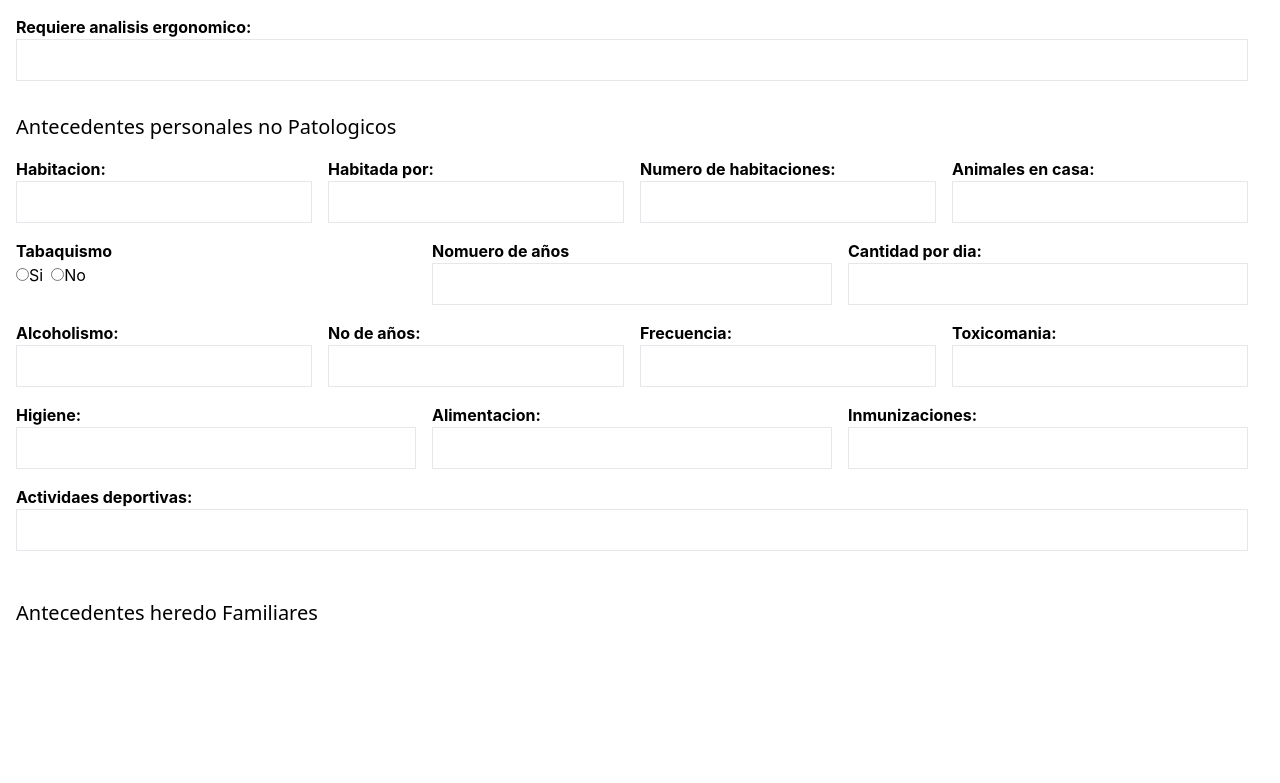
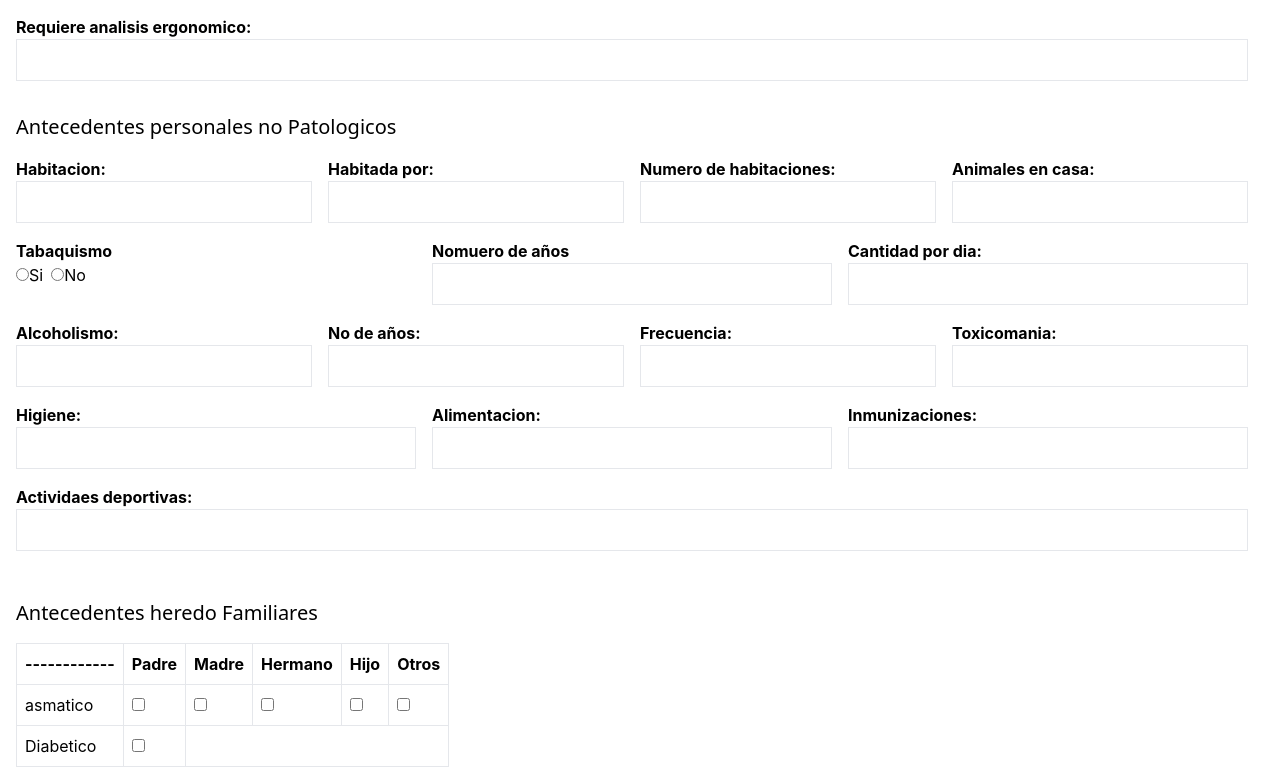
Before and after one commit to Varg-Vikernes/medical-control, a React (Create React App) app: page /Hcx1 in a window 1280 px wide. Shown: the part 1503-2286 px from the top of the page. Before the commit the page ends 2162 px from the top, so only its background shows below. Built offline with nearby package versions, Linux system fonts and the light colour scheme.

Commit message:
tabla de antecedentesHeredofamiliar

```diff
--- a/src/components/Hcx1/antecedentesHeredoFam/antecedentesHeredoF.jsx
+++ b/src/components/Hcx1/antecedentesHeredoFam/antecedentesHeredoF.jsx
@@ -1,10 +1,91 @@
-import React from "react";
+import React, { useState } from "react";
 
-const HeredoFamiliar = () => {
+
+
+
+
+const HeredoFamiliar = (category) => {
+    const [checklist, setChecklist] = useState({
+        asmaticos: false,
+        diabeticos: false,
+        psiquiatrico: false,
+        epileptico: false,
+        neoplasticos: false,
+        artriticos: false,
+        obesidad: false,
+        //        /*  Aqui van los familiares que tengan algo de eso *
+        padre: false,
+        madre: false,
+        hermano: false,
+        hijo: false,
+        otros: false,
+    })
+
     return (
-        <form action="" className="w-full p-4">
+        <div className="container mx-auto p-4">
             <h1 className="text-xl  font-sans mb-4">Antecedentes heredo Familiares</h1>
-        </form>
+            <table className="table-auto border">
+                <thead>
+                    <tr>
+                        <th className="border p-2">------------</th>
+                        <th className="border p-2">Padre</th>
+                        <th className="border p-2">Madre</th>
+                        <th className="border p-2">Hermano</th>
+                        <th className="border p-2">Hijo</th>
+                        <th className="border p-2">Otros</th>
+                    </tr>
+                </thead>
+                <tbody>
+                    <tr>
+                        <td className="border p-2">asmatico</td>
+                        <td className="border p-2">
+                            <input
+                                type="checkbox"
+                                checked={checklist.asmaticos}
+                                onChange={() => HeredoFamiliar('asmaticos')}
+                            />
+                        </td>
+                        <td className="border p-2">
+                            <input
+                                type="checkbox"
+                                checked={checklist.asmaticos}
+                                onChange={() => HeredoFamiliar('asmaticos')}
+                            />
+                        </td>
+                        <td className="border p-2">
+                            <input
+                                type="checkbox"
+                                checked={checklist.asmaticos}
+                                onChange={() => HeredoFamiliar('asmaticos')}
+                            />
+                        </td>
+                        <td className="border p-2">
+                            <input
+                                type="checkbox"
+                                checked={checklist.asmaticos}
+                                onChange={() => HeredoFamiliar('asmaticos')}
+                            />
+                        </td>
+                        <td className="border p-2 center">
+                            <input
+                                type="checkbox"
+                                checked={checklist.asmaticos}
+                                onChange={() => HeredoFamiliar('asmaticos')}
+                            />
+                        </td>
+                    </tr>
+                    <tr>
+                        <td className="border p-2">Diabetico</td>
+                        <td className="border p-2">
+                            <input type="checkbox"
+                                checked={checklist.diabeticos}
+                                onChange={() => HeredoFamiliar('diabetico')}
+                            />
+                        </td>
+                    </tr>
+                </tbody>
+            </table>
+        </div>
     );
 }
 
```
